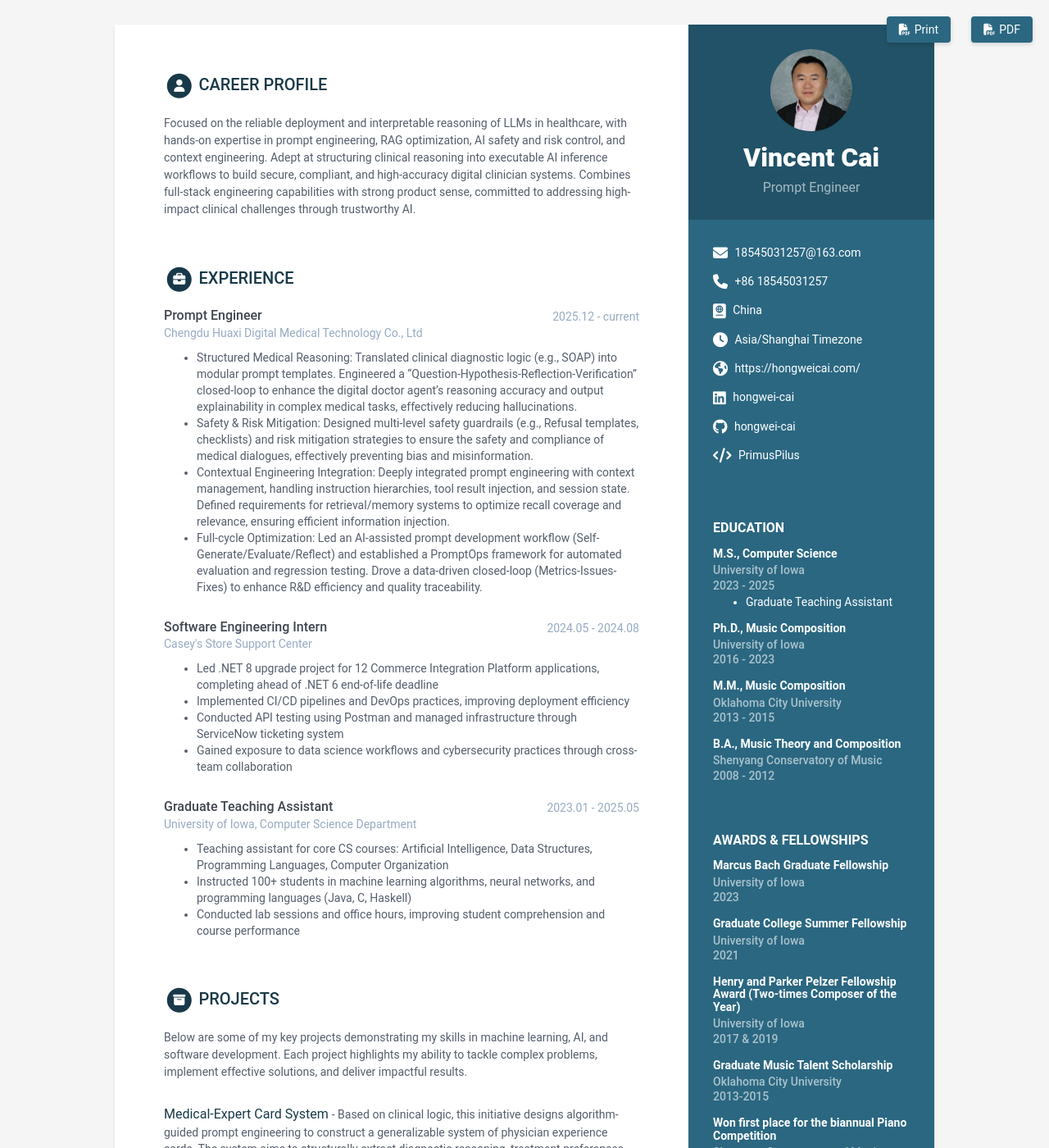
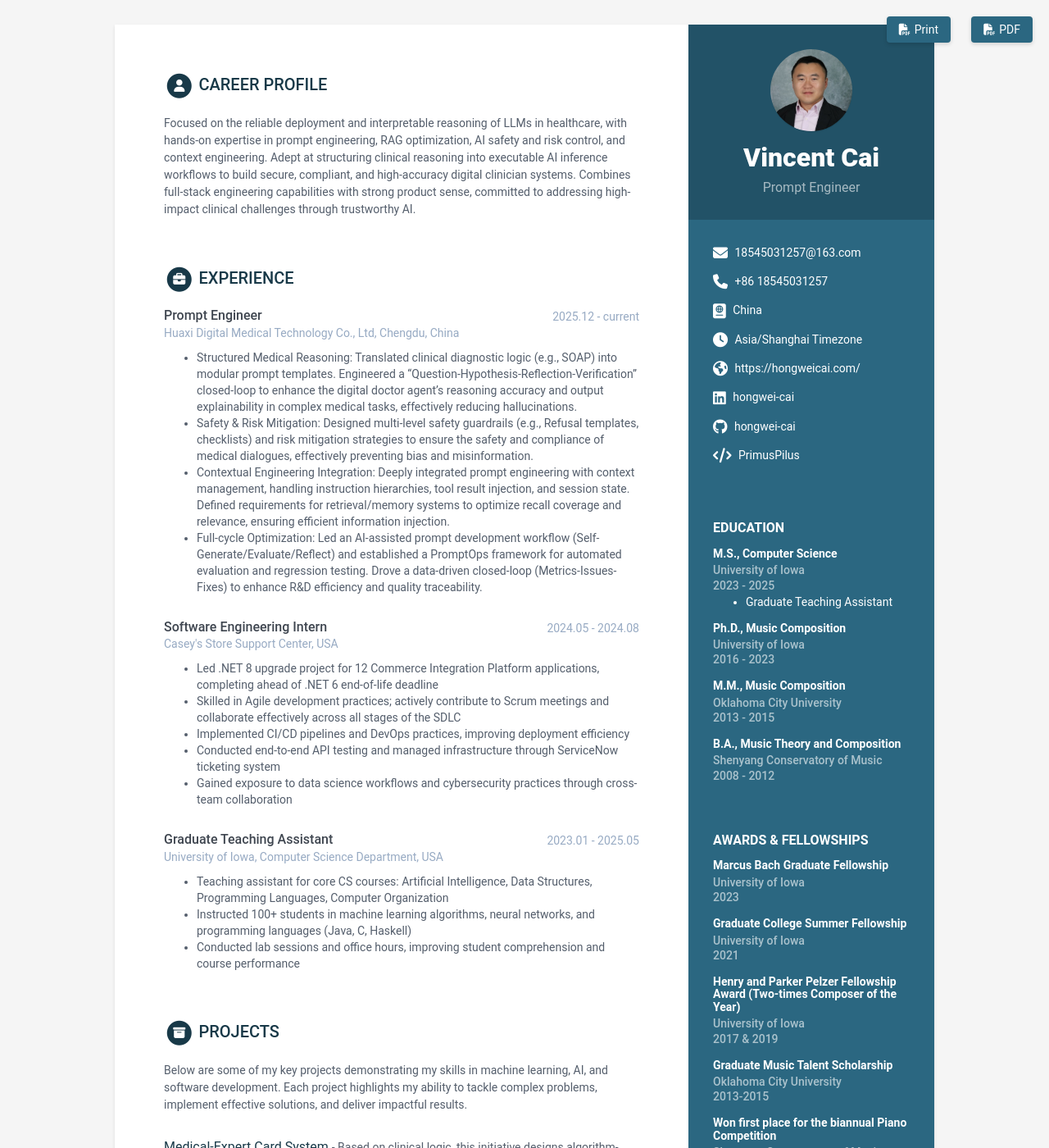
Before and after one commit to hongwei-cai/cv, a Jekyll site: the page built from index.html, in a window 1280 px wide and 1400 px high. Shown: the whole window at 82% size. Built offline with Jekyll 4.4.1, drawn with Linux system fonts in a browser that asks for light colours.

Commit message:
Update CV

```diff
--- a/_data/data.yml
+++ b/_data/data.yml
@@ -119,7 +119,7 @@ experiences:
   info:
     - role: Prompt Engineer
       time: 2025.12 - current
-      company: Chengdu Huaxi Digital Medical Technology Co., Ltd
+      company: Huaxi Digital Medical Technology Co., Ltd, Chengdu, China
       details: |
         - Structured Medical Reasoning: Translated clinical diagnostic logic (e.g., SOAP) into modular prompt templates. Engineered a "Question-Hypothesis-Reflection-Verification" closed-loop to enhance the digital doctor agent's reasoning accuracy and output explainability in complex medical tasks, effectively reducing hallucinations.
         - Safety & Risk Mitigation: Designed multi-level safety guardrails (e.g., Refusal templates, checklists) and risk mitigation strategies to ensure the safety and compliance of medical dialogues, effectively preventing bias and misinformation.
@@ -128,16 +128,17 @@ experiences:
 
     - role: Software Engineering Intern
       time: 2024.05 - 2024.08
-      company: Casey's Store Support Center
+      company: Casey's Store Support Center, USA
       details: |
         - Led .NET 8 upgrade project for 12 Commerce Integration Platform applications, completing ahead of .NET 6 end-of-life deadline
+        - Skilled in Agile development practices; actively contribute to Scrum meetings and collaborate effectively across all stages of the SDLC
         - Implemented CI/CD pipelines and DevOps practices, improving deployment efficiency
-        - Conducted API testing using Postman and managed infrastructure through ServiceNow ticketing system
+        - Conducted end-to-end API testing and managed infrastructure through ServiceNow ticketing system
         - Gained exposure to data science workflows and cybersecurity practices through cross-team collaboration
 
     - role: Graduate Teaching Assistant
       time: 2023.01 - 2025.05
-      company: University of Iowa, Computer Science Department
+      company: University of Iowa, Computer Science Department, USA
       details: |
         - Teaching assistant for core CS courses: Artificial Intelligence, Data Structures, Programming Languages, Computer Organization
         - Instructed 100+ students in machine learning algorithms, neural networks, and programming languages (Java, C, Haskell)
```
